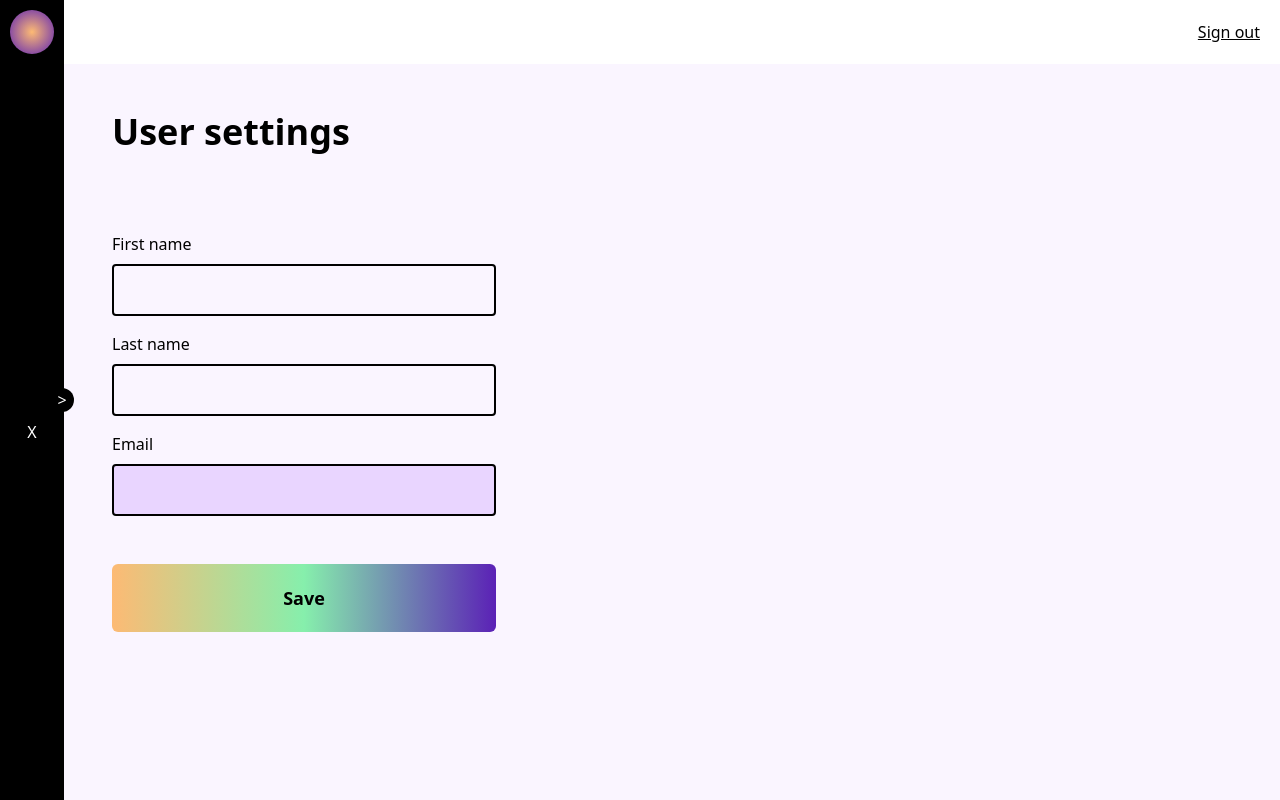
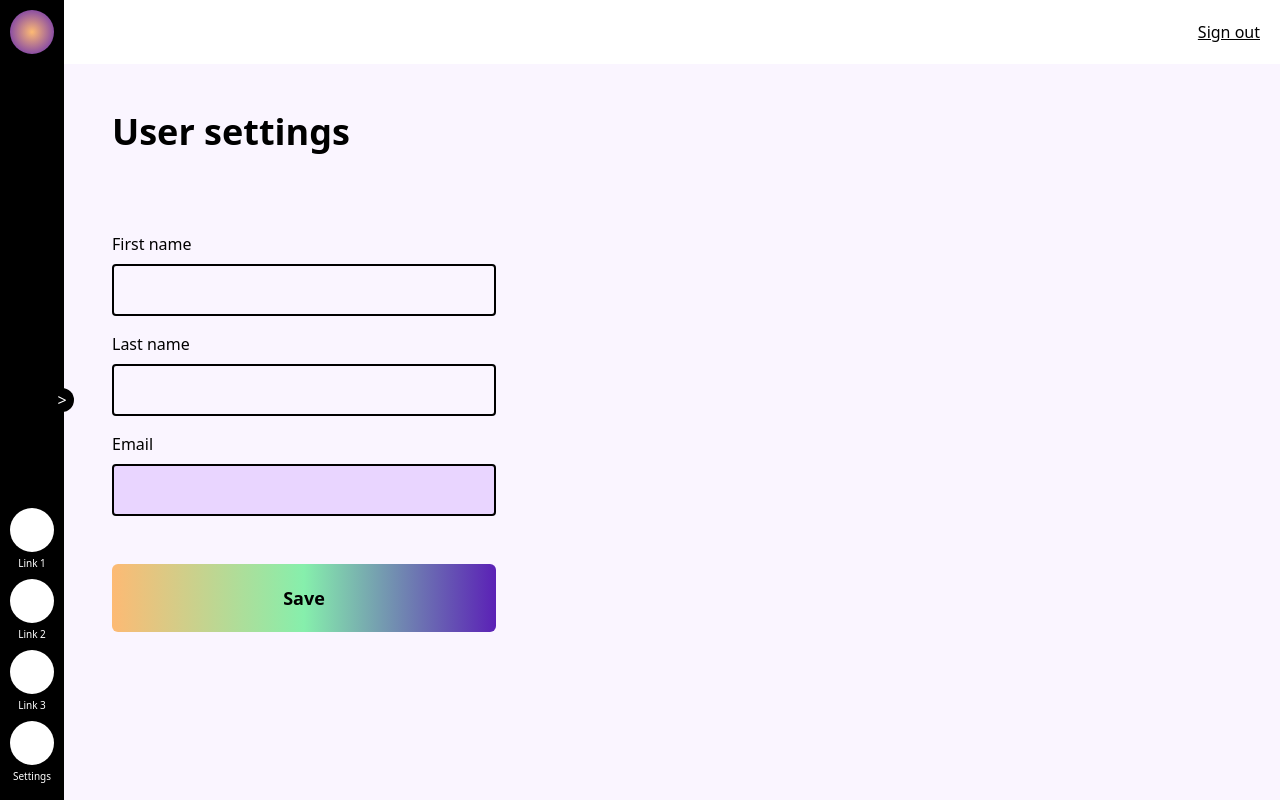
Before and after one commit to dennisdijkstra/next13, a Next.js app in the folder client/: page /settings in a window 1280 px wide. Built offline with nearby package versions, Linux system fonts and the light colour scheme; no server answers.

Commit message:
Create Logo and SideNavLink components

```diff
--- /dev/null
+++ b/client/src/app/components/Logo.tsx
@@ -0,0 +1,13 @@
+import Link from 'next/link'
+
+const Logo = () => {
+  return (
+    <div className="h-16 flex items-center justify-center">
+      <Link href="/">
+        <div className="h-11 w-11 bg-gradient-radial from-orange-300 to-violet-800 rounded-full" />
+      </Link>
+    </div>
+  )
+}
+
+export default Logo
--- a/client/src/app/components/SideNav.tsx
+++ b/client/src/app/components/SideNav.tsx
@@ -2,6 +2,9 @@
 
 import { useState } from 'react'
 import Link from 'next/link'
+import Logo from '@/components/Logo'
+import SideNavLink from '@/components/SideNavLink'
+
 import { classNames } from '@/utils/index'
 
 const SideNav = () => {
@@ -17,13 +20,12 @@
       isOpen ? 'w-40' : 'w-16',
       'transition-width duration-300',
     )}>
-      <div className="h-16 flex items-center justify-center">
-        <Link href="/">
-          <div className="h-11 w-11 bg-gradient-radial from-orange-300 to-violet-800 rounded-full" />
-        </Link>
-      </div>
-      <div className="flex flex-1 items-center justify-center">
-        <Link href="/settings" className="">X</Link>
+      <Logo />
+      <div className="flex flex-col items-center justify-end flex-1 py-2">
+        <SideNavLink title="Link 1" url="/link" />
+        <SideNavLink title="Link 2" url="/link" />
+        <SideNavLink title="Link 3" url="/link" />
+        <SideNavLink title="Settings" url="/settings" />
       </div>
       <button
         onClick={handleClick}
--- /dev/null
+++ b/client/src/app/components/SideNavLink.tsx
@@ -0,0 +1,22 @@
+'use client'
+
+import Link from 'next/link'
+
+type SideNavLinkProps = {
+  title: string
+  url: string
+  isActive: boolean
+}
+
+const SideNavLink = ({ title, url, isActive }: SideNavLinkProps) => {
+  return (
+    <div className="flex justify-center mb-2">
+      <Link href={url} className="text-[10px]">
+        <div className="h-11 w-11 bg-white rounded-full mb-1" />
+        <p className="text-center">{title}</p>
+      </Link>
+    </div>
+  )
+}
+
+export default SideNavLink
```
